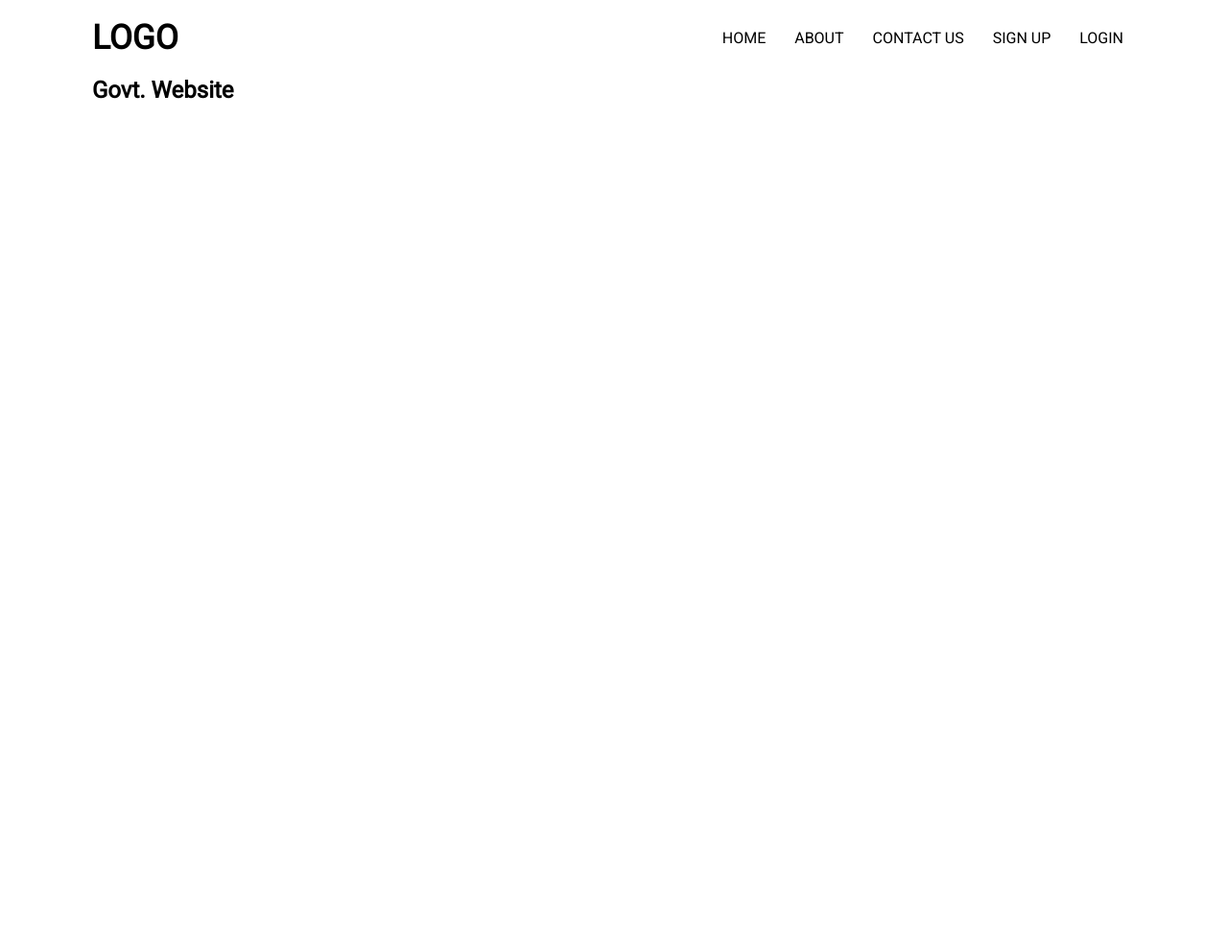
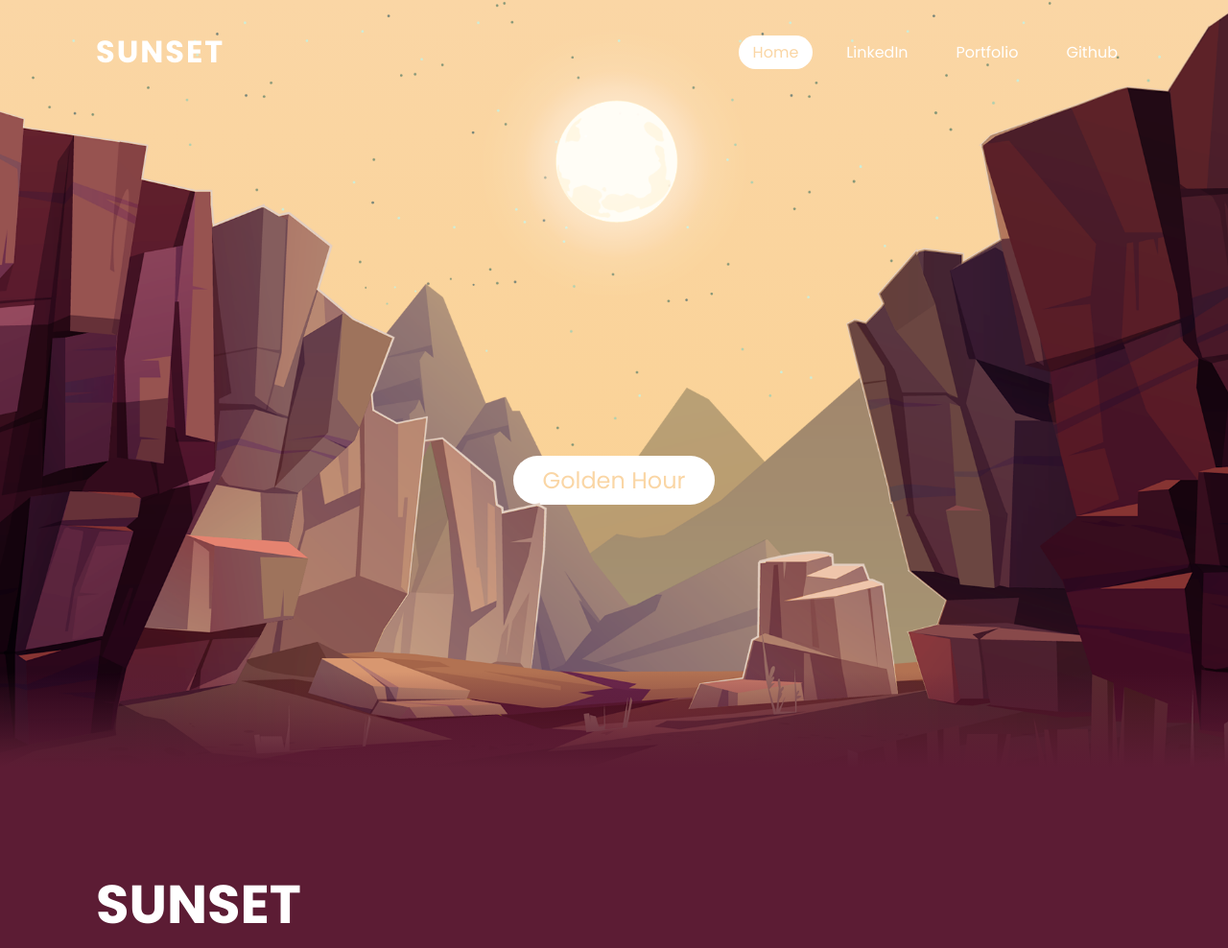
Before and after one commit to GaganSG007/Sunset, a plain HTML site: page index.html in a window 1280 px wide. Shown: the top 988 px of the page at 96% size. Before the commit the page ends 800 px from the top, so only its background shows below. Drawn offline with Linux system fonts and the light colour scheme; a web font is replaced by a local one.

Commit message:
first commit

```diff
--- a/index.html
+++ b/index.html
@@ -4,24 +4,63 @@
     <meta charset="UTF-8">
     <meta name="viewport" content="width=device-width, initial-scale=1.0">
     <link rel="stylesheet" type="text/css" href="style.css">
-    <title>Landing Page</title>
-</head>
+    <title>Parallax</title>
 <body>
+    <header>
+        <a href="#" class="logo">SUNSET</a>
+        <ul>
+            <li><a href="#" class="active">Home</a></li>
+            <li><a href="https://www.linkedin.com/in/gagansg/">LinkedIn</a></li>
+            <li><a href="https://gagansg007.github.io/portfolio/">Portfolio</a></li>
+            <li><a href="https://github.com/GaganSG007">Github</a></li>
+        </ul>
+    </header>
     <section>
-        <div class="container">
-            <nav>
-                <h1>LOGO</h1>
-                <ul>
-                    <li><a href="">Home</a></li>
-                    <li><a href="">About</a></li>
-                    <li><a href="">Contact Us</a></li>
-                    <li><a href="">Sign Up</a></li>
-                    <li><a href="">Login</a></li>
-                </ul>
-            </nav>
-            <div class="article"></div>
-            <h1>Govt. Website</h1>
-        </div>
+        <img src="stars.png" id="stars">
+        <img src="moon.png" id="moon">
+        <img src="mountains_behind.png" id="mountains_behind">
+        <h2 id="text">Sunset</h2>
+        <a href="#sec" id="btn">Golden Hour</a>
+        <img src="mountains_front.png" id="mountains_front">
     </section>
+    <div class="sec" id="sec">
+        <h2>SUNSET</h2>
+        <p><p1>Sunset is a magical moment when the sun dips below the horizon, painting the sky with a palette of warm colors. The sky turns into a canvas of orange, pink, and purple hues, creating a breathtaking view that is both calming and awe-inspiring. As the sun sets, the world seems to slow down, and the hustle and bustle of the day fades away. It’s a time to reflect on the day that has passed and to look forward to the night that is yet to come. Watching the sunset is a reminder that even though the day may have been challenging,
+            there is always beauty to be found in the world around us. So take a moment to pause, breathe, and enjoy the beauty of the sunset.</p1>
+        <br><br>
+        Sunset is a natural phenomenon that occurs when the sun disappears below the horizon due to the Earth’s rotation. It is a beautiful and awe-inspiring moment that has been celebrated in art, literature, and music for centuries. The exact time of sunset varies depending on the viewer’s position on Earth, specified by latitude and longitude, altitude, and time zone 1.
+            <br><br>
+        The colors of the sky during sunset are a result of the scattering of light by the Earth’s atmosphere. As the sun sets, its light has to travel through more of the atmosphere to reach the viewer’s eyes. This causes the shorter blue wavelengths of light to scatter more, leaving behind the longer red and orange wavelengths that give the sky its warm hues 1.
+            <br><br>
+        Sunset is also a time of day when many animals become active. Nocturnal animals such as bats, owls, and fireflies start their day as the sun sets, while diurnal animals such as deer and rabbits prepare to rest for the night 2.
+            <br><br>
+        In many cultures, sunset is a time for reflection and meditation. It is a moment to pause and appreciate the beauty of the world around us. In Hinduism, sunset is a time for prayer and meditation, while in Judaism, it marks the beginning of the Sabbath 34.
+            <br><br>
+        Sunset is also a popular time for outdoor activities such as picnics, hiking, and photography. Many photographers consider sunset to be the “golden hour” for taking pictures, as the warm light creates a beautiful and flattering effect on their subjects .
+    <br><br>Sunset is a beautiful and awe-inspiring moment that has been celebrated in art, literature, and music for centuries. Studies show that appreciating natural beauty, such as a sunset, may boost emotional well-being, increase generosity, and enhance life satisfaction
+    <br><br>
+    In conclusion, sunset is a magical moment that has captivated humans for centuries. It is a time to reflect, appreciate, and celebrate the beauty of the world around us.</p>
+    </div>
+    <script>
+        let stars = document.getElementById('stars');
+        let moon = document.getElementById('moon');
+        let mountains_behind = document.getElementById('mountains_behind');
+        let text = document.getElementById('text');
+        let btn = document.getElementById('btn');
+        let mountains_front = document.getElementById('mountains_front');
+        let header = document.querySelector('header');
+
+        window.addEventListener('scroll', function(){
+            let value = window.scrollY;
+            stars.style.left = value * 0.25 + 'px';
+            moon.style.top = value * 1.05 + 'px';
+            mountains_behind.style.left = value * 0.5 + 'px';
+            mountains_front.style.left = value * 0 + 'px';
+            text.style.marginRight = value * 4 + 'px';
+            text.style.marginTop = value * 1.5 + 'px';
+            btn.style.marginTop = value * 1.5 + 'px';
+            header.style.left = value * 0.5 + 'px';
+        })
+    </script>
 </body>
 </html>
--- a/style.css
+++ b/style.css
@@ -1,54 +1,164 @@
-@import url('https://fonts.googleapis.com/css2?family=Roboto&family=Rubik+Glitch&display=swap');
+@import url('https://fonts.googleapis.com/css?family=Poppins:300,400,500,600,700,800,900&display=swap');
 *{
     margin: 0px;
     padding: 0px;
     box-sizing: border-box;
-    font-family: 'Roboto', sans-serif;
+    font-family: 'Poppins', sans-serif;
+    scroll-behavior: smooth;
+}
+body{
+    min-height: 100vh;
+    overflow-x: hidden;
+    background: linear-gradient(#fad6a5,#fac668);
+}
+header{
+    position: absolute;
+    top: 0;
+    left: 0;
+    width: 100%;
+    padding: 30px 100px;
+    display: flex;
+    justify-content: space-between;
+    align-items: center;
+    z-index: 1000;
+}
+header .logo{
+    color: #fff;
+    font-weight: 700;
+    text-decoration: none;
+    font-size: 2em;
+    text-transform: uppercase;
+    letter-spacing: 2px;
+}
+header ul{
+    display: flex;
+    justify-content: center;
+    align-items: center;
+}
+header ul li{
+    list-style: none;
+    margin-left: 20px;
+}
+header ul li a{
+    text-decoration: none;
+    padding: 6px 15px;
+    color: #fff;
+    border-radius: 20px;
+}
+header ul li a:hover,
+header ul li a.active{
+    background: #fff;
+    color: #fad6a5;
 }
 section{
-    min-height: 100vh;
-    background-size: cover;
+    position: relative;
+    width: 100%;
+    height: 100vh;
+    padding: 100px;
+    display: flex;
+    justify-content: center;
+    align-items: center;
+    overflow: hidden;
 }
-.container{
-    width:85%;
-    margin: auto;
+section::before{
+    content:'';
+    position: absolute;
+    bottom: 0;
+    width: 100%;
+    height: 100px;
+    background: linear-gradient(to top,#5c1c34, transparent);
+    z-index: 1000;
 }
-nav{
-    height: 80px;
+section img{
+    position: absolute;
+    top: 0;
+    left: 0;
+    width: 100%;
+    height: 100%;
+    object-fit: cover;
+    pointer-events: none;
 }
-nav h1{
-    float: left;
-    line-height: 80px;
-    font-size: 35px;
-    font-size: inline;
-    color: black;
+section img#moon{
+    mix-blend-mode: screen;
 }
-nav ul{
-    float: right;
-    line-height: 80px;
+section img#mountains_front
+{
+    z-index: 10;
 }
-nav ul li{
+#text{
+    position: absolute;
+    right: -350px;
+    color: #fff;
+    white-space: nowrap;
+    font-size: 7.5vw;
+    z-index: 9;
+}
+#btn{
+    text-decoration: none;
     display: inline-block;
-    list-style: none;
-    padding: 0px 5px;
+    padding: 8px 30px;
+    border-radius: 40px;
+    background: #fff;
+    color: #fad6a5;
+    font-size: 1.5em;
+    z-index: 9;
+    transform: translateY(100px);
 }
-nav ul li a{
-    color: #000000;
-    text-decoration: none;
-    text-transform: uppercase;
-    border-radius: 5px;
-    padding: 7px 8px;
+.sec{
+    position: relative;
+    padding: 100px;
+    background: #5c1c34;
 }
-nav ul li a:hover{
-    background-color: #ffee00;
-    transition: 0.5s ease;
+.sec h2{
+    font-size: 3.5em;
+    margin-bottom: 10px;
+    color: #fff;
 }
-nav ul li .active{
-    background-color: #ffee00;
+.sec p{
+    font-size: 1.2em;
+    color: #fff;
 }
-.article{
-    width: 50%;
-    margin:auto;
-    text-align: center;
-    transform: translateY(25vh);
+.sec p1{
+    color:#fac668
 }
+@media screen and (max-width: 1200px) {
+    header {
+        padding: 15px;
+    }
+}
+
+@media screen and (max-width: 992px) {
+    header ul li {
+        margin: 10px;
+    }
+}
+
+@media screen and (max-width: 768px) {
+    header {
+        text-align: center;
+    }
+
+    header .logo {
+        font-size: 1.2em;
+    }
+
+    section {
+        text-align: center;
+    }
+
+    #text {
+        font-size: 9vw;
+    }
+
+    #btn {
+        padding: 8px 12px;
+    }
+
+    .sec h2 {
+        font-size: 1.5em;
+    }
+
+    .sec p {
+        font-size: 0.9em;
+    }
+}
```
Also changed, not shown: moon.png (added), mountains_behind.png (added), mountains_front.png (added), stars.png (added).
